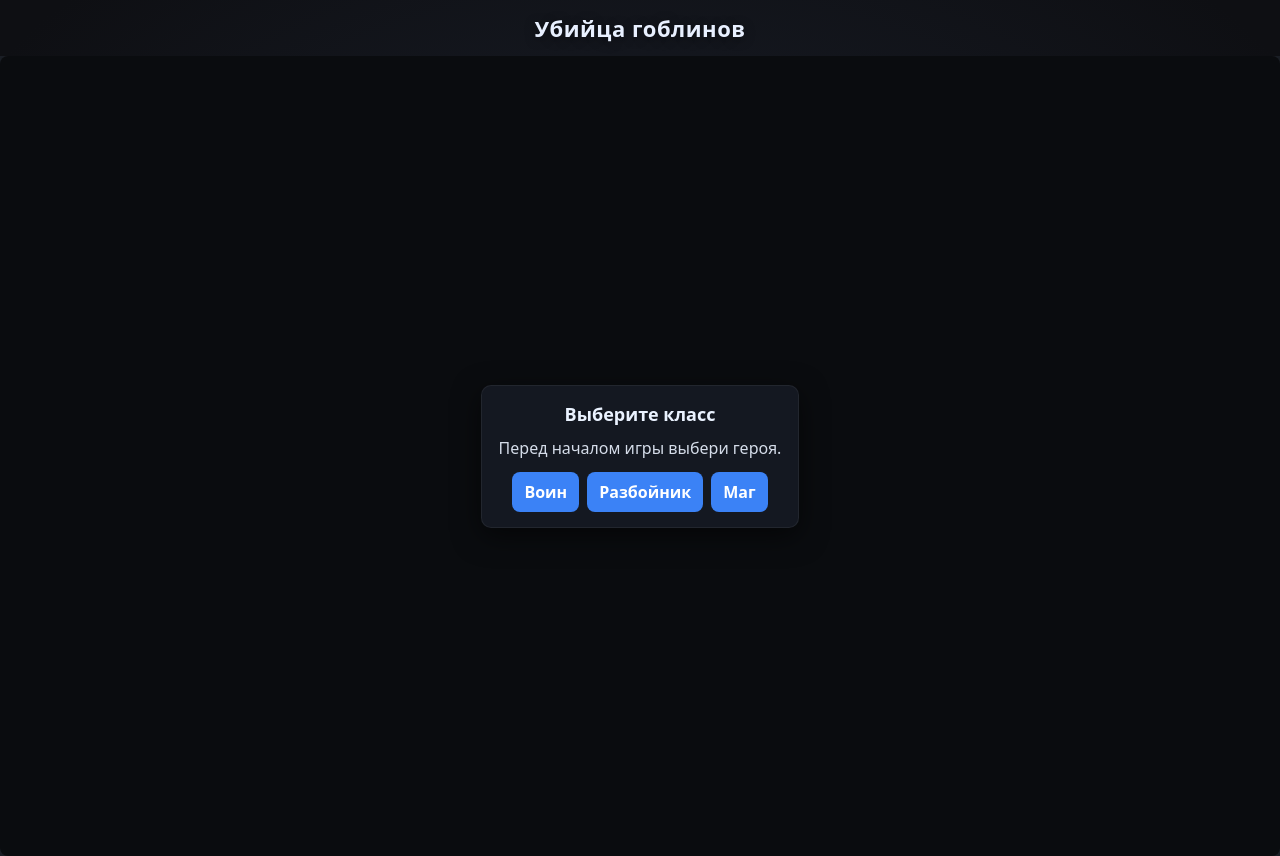
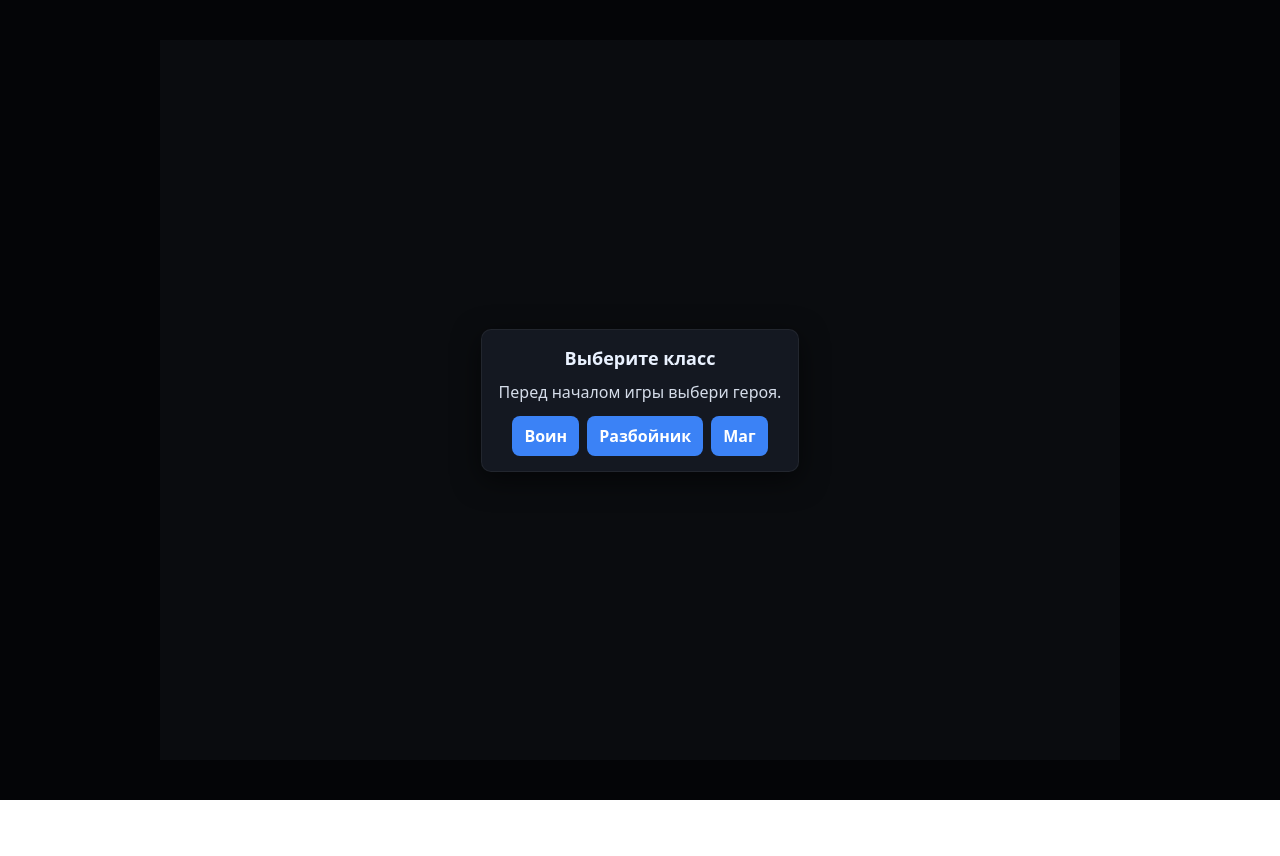
Before and after one commit to emilTMB/goblin-slayer, a React (Vite) app: page / in a window 1280 px wide. After the commit the page ends 800 px from the top, so only its background shows below. Built offline with nearby package versions, Linux system fonts and the light colour scheme.

Commit message:
перезалил

```diff
--- a/src/game/CanvasGame.jsx
+++ b/src/game/CanvasGame.jsx
@@ -194,6 +194,7 @@ function loadImage(src) {
   i.crossOrigin = "anonymous";
   return i;
 }
+
 function aabb(a, b) {
   return !(
     a.x + a.w <= b.x ||
@@ -341,7 +342,7 @@ function MobileJoystick({
             <img
               src="assets/utils-png/star.png"
               className={styles.swordBtn}
-              alt="attack"
+              alt="ability"
             />
           </span>
         </button>
@@ -385,12 +386,27 @@ export default function CanvasGame() {
   // HUD по оружию (для DOM-текста)
   const [weaponHud, setWeaponHud] = useState("нет");
 
+  // масштаб игры (не даём спрайтам искажаться)
+  const [scale, setScale] = useState(1);
+
   // мобильный порог
   const [isMobile, setIsMobile] = useState(
     typeof window !== "undefined" ? window.innerWidth < MOBILE_WIDTH : true
   );
+
   useEffect(() => {
-    const onResize = () => setIsMobile(window.innerWidth < MOBILE_WIDTH);
+    const onResize = () => {
+      setIsMobile(window.innerWidth < MOBILE_WIDTH);
+
+      // пересчитываем масштаб так, чтобы 320×240 влезло в окно без искажения
+      const vw = window.innerWidth;
+      const vh = window.innerHeight;
+
+      const s = Math.floor(Math.min(vw / VIEW_W, vh / VIEW_H));
+      setScale(s > 0 ? s : 1);
+    };
+
+    onResize();
     window.addEventListener("resize", onResize);
     return () => window.removeEventListener("resize", onResize);
   }, []);
@@ -451,6 +467,8 @@ export default function CanvasGame() {
     const c = canvasRef.current;
     const ctx = c.getContext("2d");
     ctx.imageSmoothingEnabled = false;
+
+    // логический размер
     c.width = VIEW_W;
     c.height = VIEW_H;
 
@@ -1473,8 +1491,15 @@ export default function CanvasGame() {
   }, [images, keys, restartKey, playerClass, setWeaponHud]);
 
   return (
-    <div className={styles.canvasWrap} style={{ position: "relative" }}>
-      <canvas ref={canvasRef} className={styles.canvas} />
+    <div className={styles.canvasWrap}>
+      <canvas
+        ref={canvasRef}
+        className={styles.canvas}
+        style={{
+          width: `${VIEW_W * scale}px`,
+          height: `${VIEW_H * scale}px`,
+        }}
+      />
 
       {playerClass && (
         <div className={styles.classWrapper}>
--- a/src/styles/Game.module.scss
+++ b/src/styles/Game.module.scss
@@ -18,48 +18,50 @@ $app-bg: #0e0f13;
 }
 
 .hint {
+  background: radial-gradient(60% 60% at 50% 40%, #1a1f2a, $app-bg);
+  padding: 10px;
   opacity: 0.8;
   font-size: 14px;
   margin: 8px 24px 12px;
   text-align: center;
+  position: relative;
+  bottom: -80px;
 
   @media (max-width: 1280px) {
     display: none;
   }
 }
 
+/* === ОБЁРТКА ИГРЫ — ВСЕГДА НА ВЕСЬ ЭКРАН === */
 .canvasWrap {
-  position: relative;
-  padding: 8px;
-  border-radius: 14px;
+  position: fixed;
+  inset: 0;
+  padding: 0;
+  border-radius: 0;
   background: #0b0d11;
-  box-shadow: inset 0 0 0 1px rgba(255, 255, 255, 0.05),
-    0 10px 30px rgba(0, 0, 0, 0.45);
+  box-shadow: none;
+
+  display: grid;
+  place-items: center;
 }
 
+/* Канвас: размер задаётся через inline-style (JS), чтобы масштабировать без искажений */
 .canvas {
   image-rendering: pixelated;
-  width: 640px; // масштаб отображения
-  height: 480px;
-  // width: 1280px; // было 640px
-  // height: 960px; // было 480px
+  image-rendering: crisp-edges;
   background: #1a1e25;
-  border-radius: 8px;
+  border-radius: 0;
   display: block;
-
-  @media (max-width: 700px) {
-    width: 100%;
-    height: auto;
-  }
 }
 
+/* Оверлеи (выбор класса / конец игры) — поверх канваса */
 .overlay {
   position: absolute;
   inset: 0;
   display: grid;
   place-items: center;
   background: rgba(0, 0, 0, 0.6);
-  border-radius: 8px;
+  border-radius: 0;
 }
 
 .modal {
@@ -137,6 +139,9 @@ $app-bg: #0e0f13;
   border-radius: 50%;
   background: rgba(255, 255, 255, 0.12);
   border: 1px solid rgba(255, 255, 255, 0.2);
+  /* чтобы было приятно возвращаться в центр */
+  transition: transform 80ms ease-out;
+  will-change: transform;
 }
 
 .attackBtn {
@@ -145,8 +150,6 @@ $app-bg: #0e0f13;
   margin-right: 8px;
   width: 90px;
   height: 90px;
-  // border-radius: 50%;
-  // background: radial-gradient(circle at 30% 30%, #ffefef, #e24a4a);
   background: #e24a4a;
   border: none;
   color: #fff;
@@ -176,65 +179,6 @@ $app-bg: #0e0f13;
   user-select: none;
 }
 
-@media (max-width: 1280px) {
-  /* обёртка занимает весь экран */
-  .canvasWrap {
-    position: fixed;
-    inset: 0;
-    padding: 0;
-    border-radius: 0;
-    background: #0b0d11;
-    box-shadow: none;
-
-    display: grid;
-    place-items: center;
-  }
-
-  .canvas {
-    width: 100vw;
-    height: auto;
-    max-height: 100vh;
-    aspect-ratio: 4 / 3;
-    border-radius: 0;
-  }
-
-  .mobileUI {
-    padding-bottom: 20px;
-  }
-}
-
-.joystick {
-  pointer-events: auto;
-  width: 120px;
-  height: 120px;
-  border-radius: 50%;
-  background: radial-gradient(
-    ellipse at center,
-    rgba(255, 255, 255, 0.06),
-    rgba(0, 0, 0, 0.2)
-  );
-  border: 1px solid rgba(255, 255, 255, 0.12);
-  position: relative;
-  touch-action: none;
-  user-select: none;
-}
-
-.joystickDot {
-  position: absolute;
-  left: 50%;
-  top: 50%;
-  width: 44px;
-  height: 44px;
-  margin-left: -22px;
-  margin-top: -22px;
-  border-radius: 50%;
-  background: rgba(255, 255, 255, 0.12);
-  border: 1px solid rgba(255, 255, 255, 0.2);
-  /* чтобы было приятно возвращаться в центр */
-  transition: transform 80ms ease-out;
-  will-change: transform;
-}
-
 .btns {
   display: flex;
   align-items: center;
@@ -249,9 +193,7 @@ $app-bg: #0e0f13;
   background: rgba(0, 0, 0, 0.6);
   color: #fff;
   font-size: 16px;
-  // width: 303px;
   font-family: "monospace";
-  /* border-radius: 4px; */
   pointer-events: none;
 }
 
```
